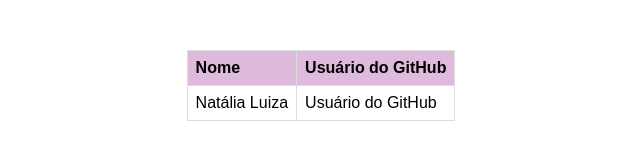
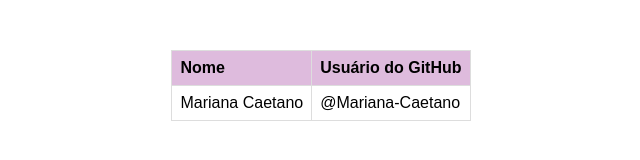
Before and after one commit to reprograma/On17-TodasEmTech_Git, a plain HTML site: page exercicios/5-exercicio-projeto-aula/index.html in a window 1280 px wide. Shown: the whole page, without its empty margins (319-959 px from the left). Drawn offline with Linux system fonts and the light colour scheme.

Commit message:
alterado nome e GitHub user

```diff
--- a/exercicios/5-exercicio-projeto-aula/index.html
+++ b/exercicios/5-exercicio-projeto-aula/index.html
@@ -19,8 +19,8 @@
                 </tr>
             </thead>
             <tbody>
-                <td>Natália Luiza</td>
-                <td>Usuário do GitHub</td>
+                <td>Mariana Caetano</td>
+                <td>@Mariana-Caetano</td>
             </tbody>
         </table>
     </div>
```
